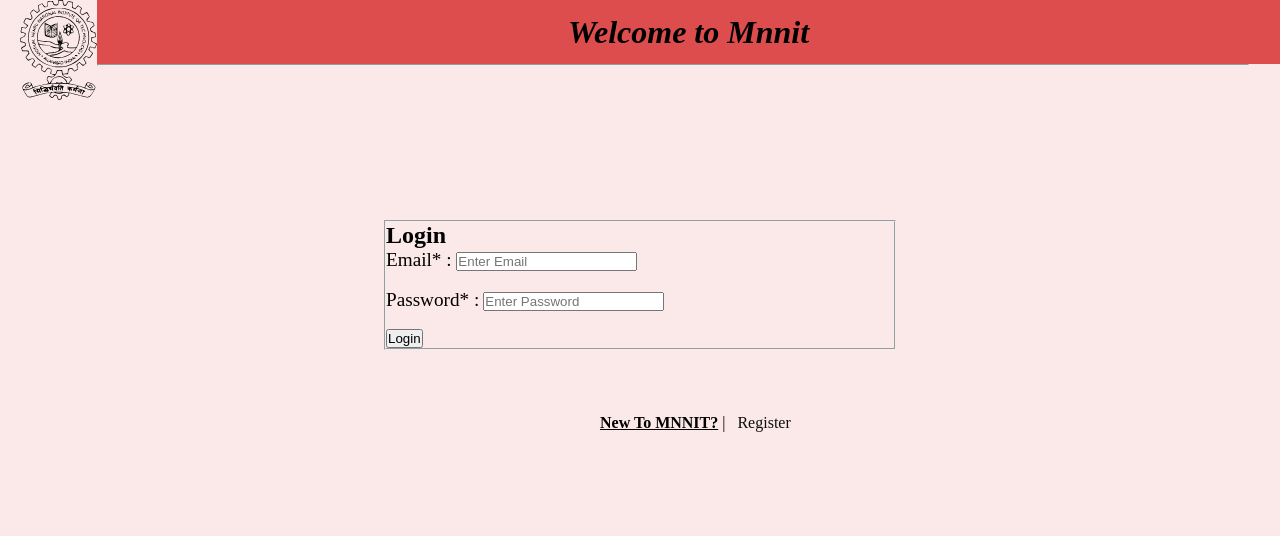
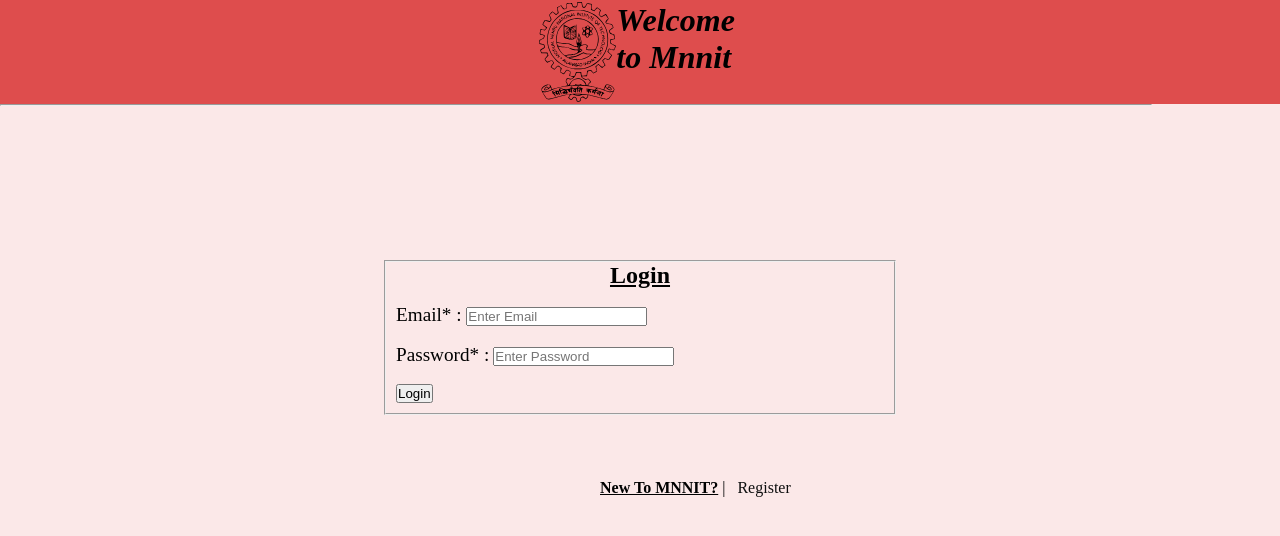
Before and after one commit to Som77G/DevJam-2023, a PHP site: page /login.html in a window 1280 px wide. Shown: the top 536 px of the page. Run offline with PHP 8.4, Linux system fonts and the light colour scheme.

Commit message:
Update login.css

```diff
--- a/login.css
+++ b/login.css
@@ -6,13 +6,22 @@ hr{
     height:2px;
     background-color:black;
 }
-h1 {
+header {
     background-color: rgba(216, 39, 39, 0.8);
-    height: 8vh;
+    height: 13vh;
     display: flex;
     justify-content: center;
     align-items: center;
     font-style: italic;
+  }
+  h2{
+    margin-bottom:15px;
+    text-decoration-line: underline;
+    text-align: center;
+
+  }
+  #login{
+    margin:10px;
   }
 
   * {
```
